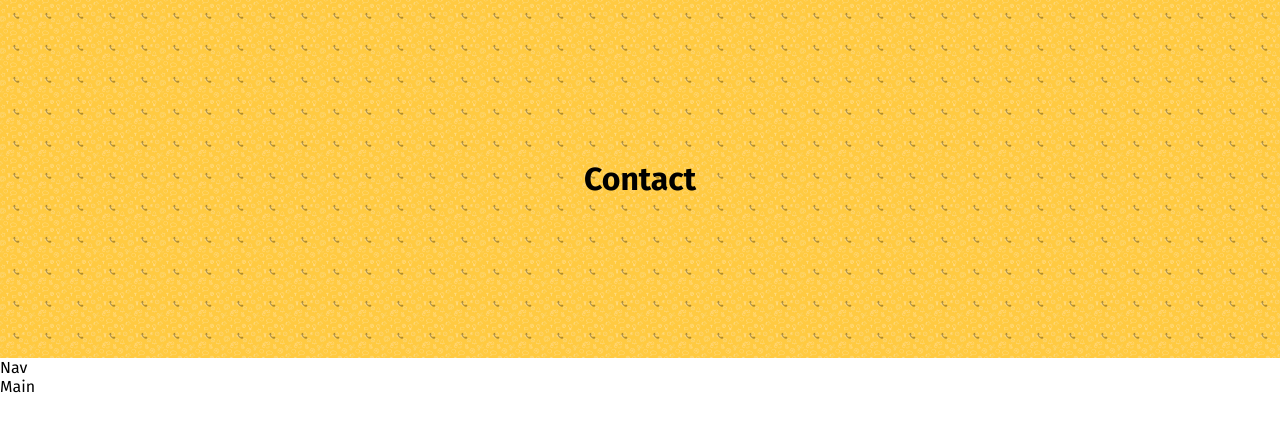
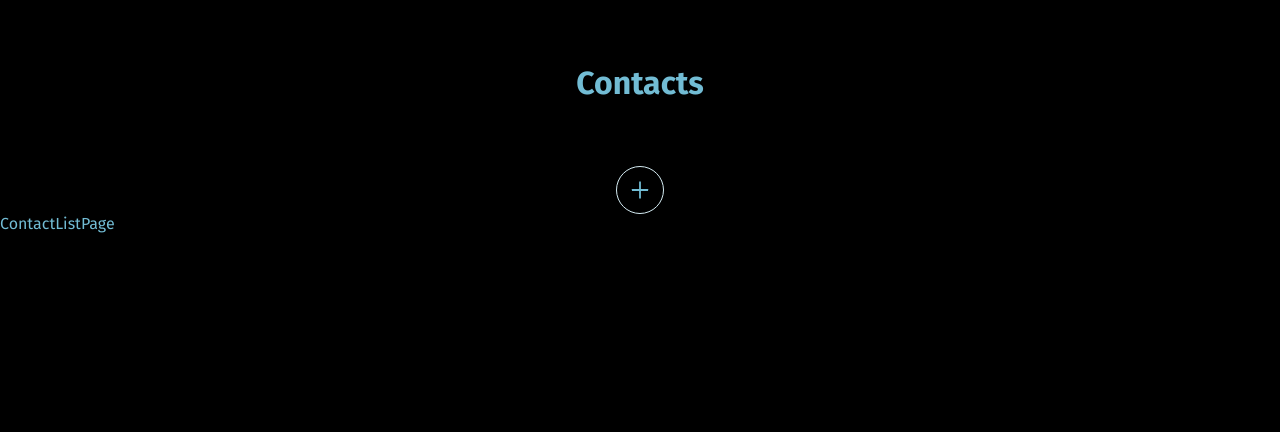
Before and after one commit to alifhanafiah/phone-book, a React (Vite) app: page / in a window 1280 px wide. Shown: the top 432 px of the page. Built offline with nearby package versions, Linux system fonts and the light colour scheme.

Commit message:
Styling basic navigation

```diff
--- a/package.json
+++ b/package.json
@@ -11,9 +11,10 @@
   },
   "dependencies": {
     "@emotion/react": "^11.11.1",
-    "@emotion/styled": "^11.11.0",
+    "@swc/plugin-emotion": "^2.5.96",
     "react": "^18.2.0",
-    "react-dom": "^18.2.0"
+    "react-dom": "^18.2.0",
+    "react-icons": "^4.11.0"
   },
   "devDependencies": {
     "@types/react": "^18.2.15",
--- a/src/App.tsx
+++ b/src/App.tsx
@@ -1,7 +1,6 @@
 import { Global, css } from '@emotion/react';
-import styled from '@emotion/styled';
-import tileBg from './assets/images/phone-tile-bg.png';
-import Nav from './components/Nav';
+import { colors } from './assets/styles/const';
+import ContactListPage from './pages/ContactListPage';
 
 const GlobalStyles = css`
   *,
@@ -12,26 +11,20 @@ const GlobalStyles = css`
     margin: 0;
 
     font-family: 'Fira Sans', sans-serif;
+    background-color: black;
+    color: ${colors.primary};
+  }
+
+  li {
+    list-style: none;
   }
 `;
-
-const Header = styled.header({
-  paddingBlock: '10rem',
-  backgroundImage: `url(${tileBg})`,
-  backgroundSize: '2rem',
-  textAlign: 'center',
-  fontSize: '2rem',
-  fontWeight: 'bold',
-});
-const Main = styled.main({});
 
 function App() {
   return (
     <>
       <Global styles={GlobalStyles} />
-      <Header>Contact</Header>
-      <Nav />
-      <Main>Main</Main>
+      <ContactListPage />
     </>
   );
 }
--- /dev/null
+++ b/src/assets/styles/const.ts
@@ -0,0 +1,4 @@
+export const colors = {
+  primary: '#72bcd4',
+  secondary: '#d4ebf2',
+};
--- a/src/components/Nav.tsx
+++ b/src/components/Nav.tsx
@@ -1,5 +1,47 @@
+import { css } from '@emotion/react';
+import { AiOutlinePlus } from 'react-icons/ai';
+import { colors } from '../assets/styles/const';
+
+const navCss = {
+  list: css({
+    display: 'flex',
+    justifyContent: 'center',
+  }),
+
+  icon: css({
+    display: 'flex',
+    alignItems: 'center',
+    justifyContent: 'center',
+    width: '3rem',
+    height: '3rem',
+    fontSize: '1.5rem',
+    border: `1px solid ${colors.secondary}`,
+    borderRadius: '50%',
+    padding: '0.5rem',
+    transition: '250ms',
+
+    ':hover': {
+      backgroundColor: colors.secondary,
+    },
+  }),
+
+  iconSvg: css({
+    backgroundColor: 'transparent',
+  }),
+};
+
 const Nav = () => {
-  return <div>Nav</div>;
+  return (
+    <nav>
+      <ul css={navCss.list}>
+        <li>
+          <a href="#" css={navCss.icon}>
+            <AiOutlinePlus css={navCss.iconSvg} />
+          </a>
+        </li>
+      </ul>
+    </nav>
+  );
 };
 
 export default Nav;
--- /dev/null
+++ b/src/pages/ContactListPage.tsx
@@ -0,0 +1,24 @@
+import { css } from '@emotion/react';
+import Nav from '../components/Nav';
+
+const contactListCss = {
+  header: css({
+    paddingBlock: '4rem',
+    backgroundSize: '2rem',
+    textAlign: 'center',
+    fontSize: '2rem',
+    fontWeight: 'bold',
+  }),
+};
+
+const ContactListPage = () => {
+  return (
+    <>
+      <header css={contactListCss.header}>Contacts</header>
+      <Nav />
+      ContactListPage
+    </>
+  );
+};
+
+export default ContactListPage;
--- a/tsconfig.json
+++ b/tsconfig.json
@@ -1,5 +1,6 @@
 {
   "compilerOptions": {
+    "jsxImportSource": "@emotion/react",
     "target": "ES2020",
     "useDefineForClassFields": true,
     "lib": ["ES2020", "DOM", "DOM.Iterable"],
--- a/vite.config.ts
+++ b/vite.config.ts
@@ -1,7 +1,12 @@
-import { defineConfig } from 'vite'
-import react from '@vitejs/plugin-react-swc'
+import react from '@vitejs/plugin-react-swc';
+import { defineConfig } from 'vite';
 
 // https://vitejs.dev/config/
 export default defineConfig({
-  plugins: [react()],
-})
+  plugins: [
+    react({
+      jsxImportSource: '@emotion/react',
+      plugins: [['@swc/plugin-emotion', {}]],
+    }),
+  ],
+});
```
Also changed, not shown: src/components/Header.tsx (added, +16 -0 lines), src/assets/images/phone-tile-bg.png (deleted), 1 other file (tests, documents, lock files or other folders).
